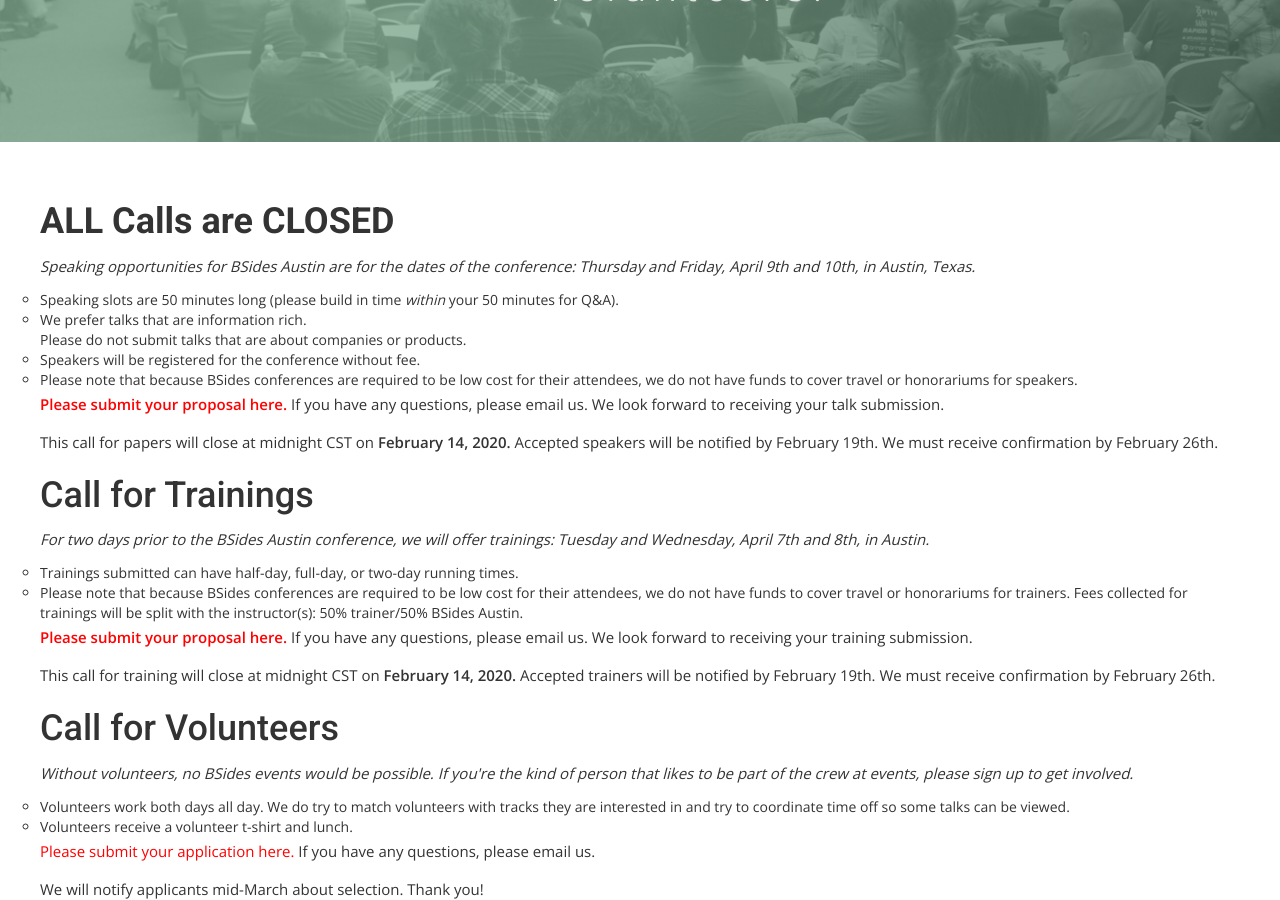
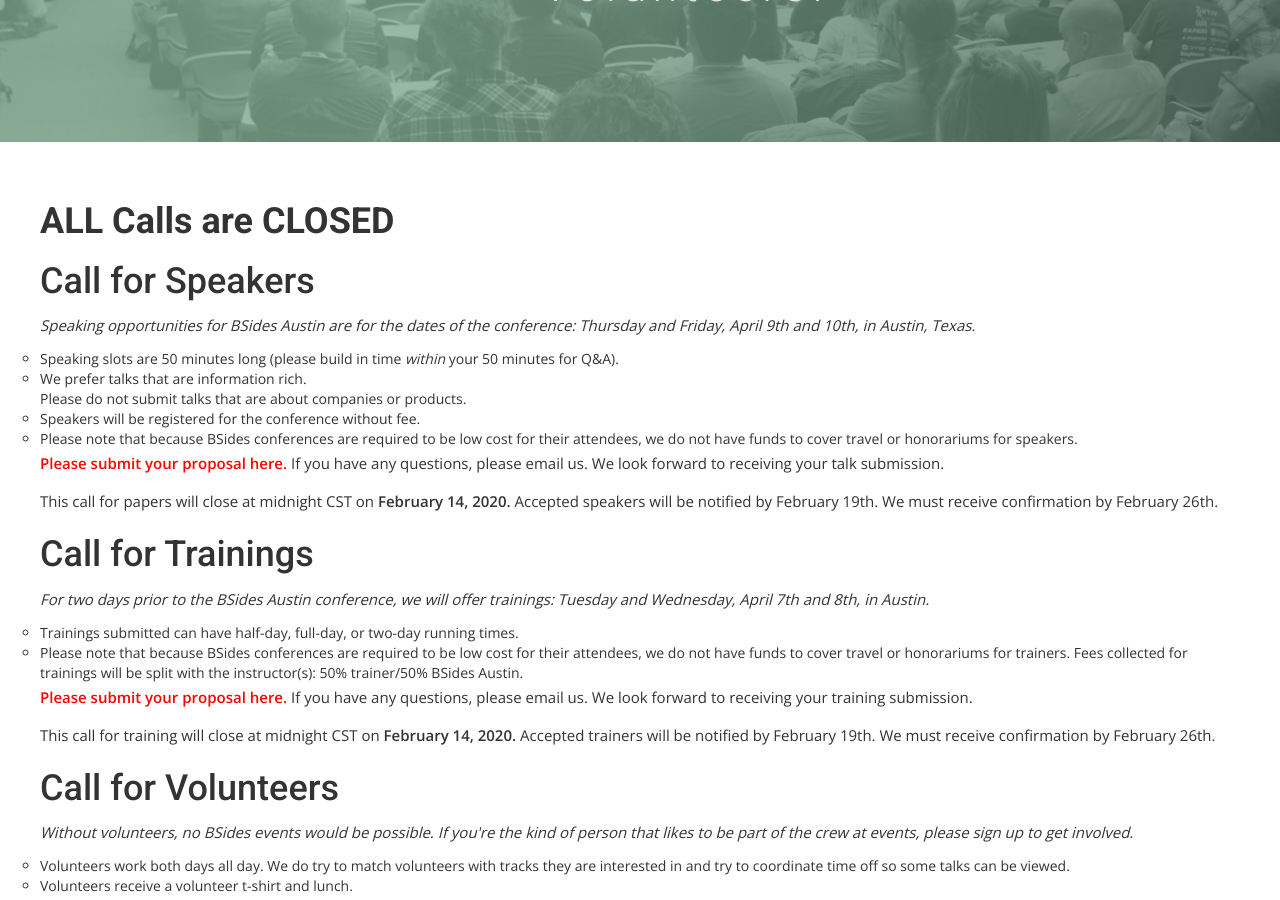
Before and after one commit to bsidesaustin/test, a Jekyll site: the page built from calls.html, in a window 1280 px wide and 900 px high, scrolled down 329 px. Built offline with Jekyll 4.4.1, drawn with Linux system fonts in a browser that asks for light colours; nearby versions of some CDN libraries; some web fonts are replaced.

Commit message:
Update calls.html

```diff
--- a/calls.html
+++ b/calls.html
@@ -23,6 +23,7 @@
 
 
   <h1><strong>ALL Calls are CLOSED</strong></h1>
+    <h1>Call for Speakers</h1>
 <p><em>Speaking opportunities for BSides Austin are for the dates of the conference: Thursday and Friday, April 9th and 10th, in Austin, Texas.</em></p>
 
 <ul>
```
